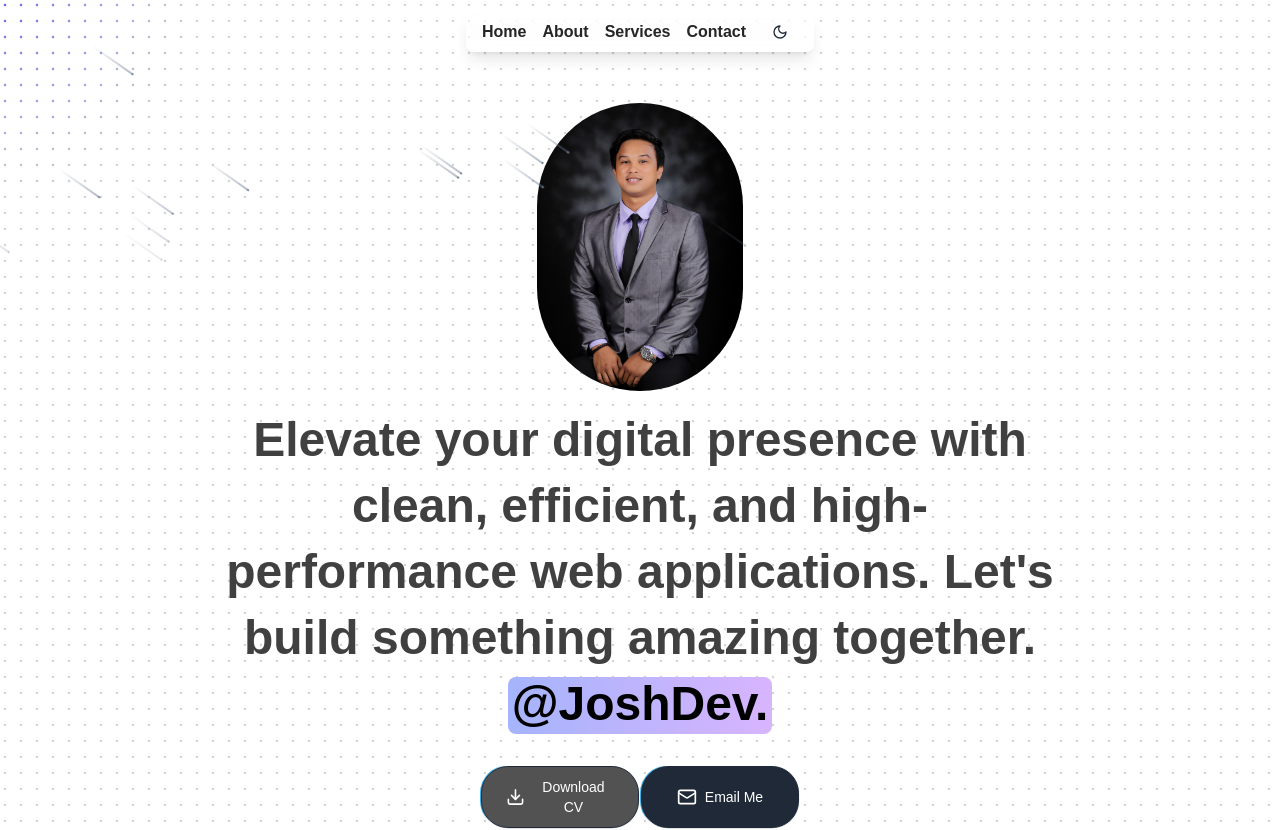
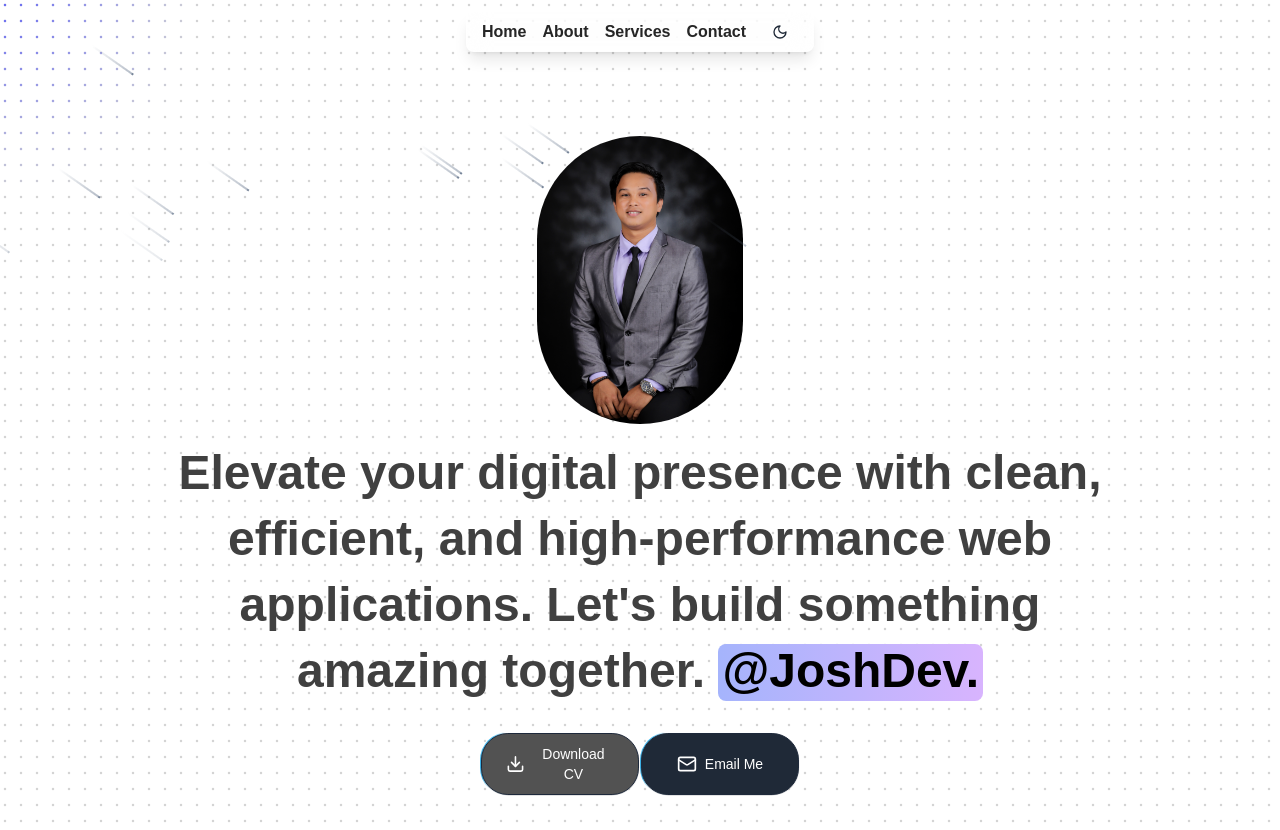
Before and after one commit to joshdevkit/web-portfolio, a Next.js app: page / in a window 1280 px wide. Shown: the top 830 px of the page. Built offline with nearby package versions, Linux system fonts and the light colour scheme.

Commit message:
fix text

```diff
--- a/components/Hero.tsx
+++ b/components/Hero.tsx
@@ -22,8 +22,8 @@ export function HeroHighlightBg() {
         </div>
         <h1
           className="text-2xl px-4 md:text-4xl lg:text-5xl font-bold
-          text-neutral-700 dark:text-white max-w-4xl leading-relaxed
-          lg:leading-snug text-center"
+          text-neutral-700 dark:text-white max-w-5xl leading-relaxed
+          lg:leading-snug "
         >
           Elevate your digital presence with clean, efficient, and
           high-performance web applications. Let's build something amazing
--- a/components/ProfileCard.tsx
+++ b/components/ProfileCard.tsx
@@ -9,7 +9,7 @@ export default function ProfileCard() {
         alt="Profile"
         className="w-32 h-32 rounded-full object-contain"
       />
-      <div className="text-white text-center md:text-left">
+      <div className="text-white text-center md:text-left text-justify">
         <h1 className="text-2xl font-bold mb-4">
           Hello, World! Welcome to My Portfolio
         </h1>
```
